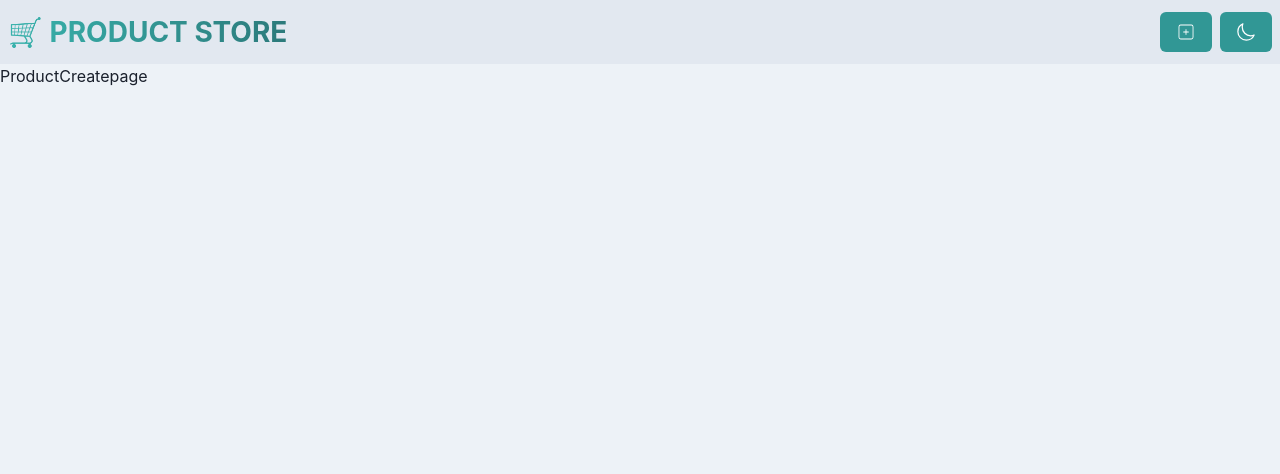
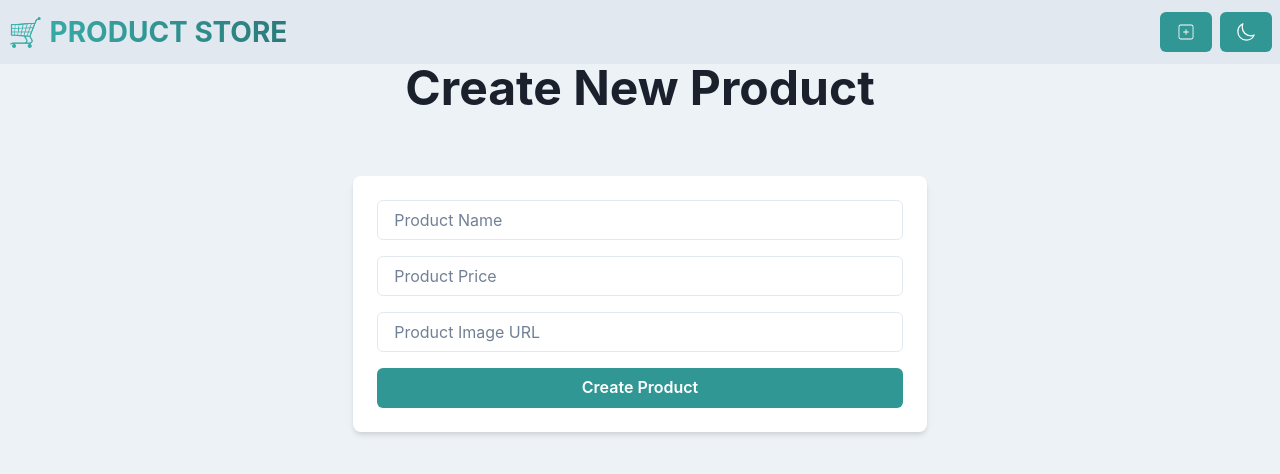
Before and after one commit to Smodius/Mern-Product-Website, a React (Vite) app in the folder frontend/: page /create in a window 1280 px wide. Shown: the top 474 px of the page. Built offline with nearby package versions, Linux system fonts and the light colour scheme.

Commit message:
feat: add Zustand for state management and implement ProductCreatepage component with form inputs

```diff
--- a/frontend/package.json
+++ b/frontend/package.json
@@ -18,7 +18,8 @@
     "react": "^18.2.0",
     "react-dom": "^18.2.0",
     "react-icons": "^5.5.0",
-    "react-router-dom": "^6.22.3"
+    "react-router-dom": "^6.22.3",
+    "zustand": "^5.0.3"
   },
   "devDependencies": {
     "@eslint/js": "^9.21.0",
--- a/frontend/src/App.jsx
+++ b/frontend/src/App.jsx
@@ -16,7 +16,7 @@ function App() {
     //   </Button>
     // </Box>
 
-    <Box minH={"100vh"} bg={useColorModeValue("gray.100", "gray.800")}>
+    <Box minH={"100vh"} bg={useColorModeValue("gray.100", "gray.700")}>
       <Box bg={useColorModeValue("gray.200", "gray.900")}>
         <Navbar />
       </Box>
--- a/frontend/src/components/ui/Navbar.jsx
+++ b/frontend/src/components/ui/Navbar.jsx
@@ -25,7 +25,7 @@ const { colorMode, toggleColorMode } = useColorMode()
 
                 <HStack spacing={2} alignItems={"center"}>
                     <Link to={"/create"}>
-                        <Button colorScheme={"teal"} variant={"solid"}>
+                        <Button colorScheme={"teal"} variant={"solid"} to={"/create"}>
                             <CiSquarePlus fontSize={20} />
                         </Button>
                     </Link>
--- a/frontend/src/pages/ProductCreatepage.jsx
+++ b/frontend/src/pages/ProductCreatepage.jsx
@@ -1,8 +1,64 @@
-import React from 'react'
+import { Container, Heading, VStack, Box, Input, useColorModeValue, Button} from "@chakra-ui/react";
+import { useState } from "react";
+
 
 const ProductCreatepage = () => {
+    const [newProduct, setNewProduct] = useState({
+        name: "",
+        price: "",
+        image: "",
+    });
+
+    const handleCreateProduct = async () => {
+        console.log(newProduct);
+    }
+
   return (
-    <div>ProductCreatepage</div>
+    <Container>
+        <VStack spacing={8}>
+            <Heading as={"h1"} size={"2xl"} textAlign={"center"} mb={8}>
+                Create New Product
+            </Heading>
+
+            <Box
+                w={"full"}
+                bg={useColorModeValue("white", "gray.900")}
+                package={4}
+                rounded={"lg"}
+                p={6}
+                shadow={"md"}>
+
+                <VStack spacing={4}>
+                    <Input
+                        placeholder="Product Name"
+                        value={newProduct.name}
+                        onChange={(e) => setNewProduct({ ...newProduct, name: e.target.value })}
+                    />
+                    {/* <Input
+                        placeholder="Product Description"
+                        value={newProduct.description}
+                        onChange={(e) => setNewProduct({ ...newProduct, description: e.target.value })}
+                    /> */}
+                    <Input
+                        placeholder="Product Price"
+                        type="number"
+                        value={newProduct.price}
+                        onChange={(e) => setNewProduct({ ...newProduct, price: e.target.value })}
+                    />
+                    <Input
+                        placeholder="Product Image URL"
+                        value={newProduct.image}
+                        onChange={(e) => setNewProduct({ ...newProduct, image: e.target.value })}
+                    />
+
+                    <Button width={"full"} colorScheme={"teal"} variant={"solid"} onClick={handleCreateProduct}>
+                        Create Product
+                    </Button>
+                </VStack>
+
+            </Box>
+        </VStack>
+    </Container>
   )
 }
 
```
Also changed, not shown: 1 other file (tests, documents, lock files or other folders).
